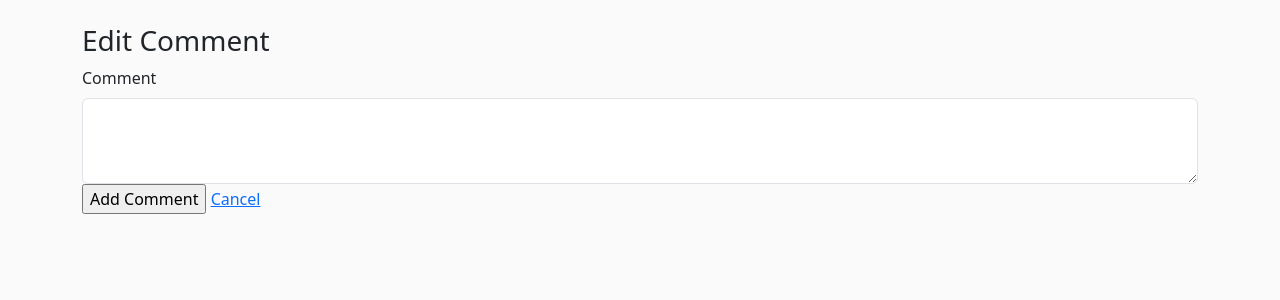
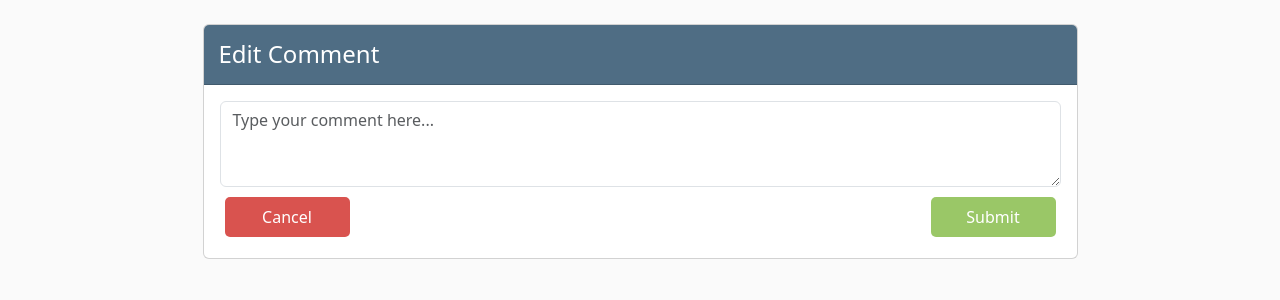
Before and after one commit to Union-Jack/EclipseSupportPortal, a Flask app: template templates/edit_comment.html in a window 1280 px wide. Shown: the part 56-356 px from the top of the page. Run offline with Flask 3, Linux system fonts and the light colour scheme; the template is opened without the code that fills it: values that come from a table or form of the project are taken from there, others are empty.

Commit message:
Styled the edit comment page

```diff
--- a/forms/comment_form.py
+++ b/forms/comment_form.py
@@ -4,4 +4,4 @@ from wtforms.validators import DataRequired
 
 class CommentForm(FlaskForm):
     content = TextAreaField('Comment', validators=[DataRequired()])
-    submit = SubmitField('Add Comment')
+    submit = SubmitField('Submit')
--- a/static/css/tickets.css
+++ b/static/css/tickets.css
@@ -25,12 +25,6 @@ body {
     width: 100%;
     margin: auto;
     flex-direction: column;
-}
-
-.card-header {
-    background-color: #658BA8;
-    color: #FFFFFF;
-
 }
 
 .ticket-details {
@@ -184,6 +178,8 @@ body {
     justify-content: space-between;
     align-items: center;
     padding: 15px;
+    background-color: #4F6D84;
+    color: #FFFFFF;
 }
 
 .comment-card {
@@ -222,6 +218,7 @@ body {
     align-items: center;
     width: 100%;
     margin: 10px auto;
+    flex-wrap: wrap;
 }
 
 .dropdown-group {
@@ -234,7 +231,14 @@ body {
 .dropdown-group label {
     text-align: right;
 }
-.edit-ticket-footer {
+
+.title-group {
+    display: flex;
+    align-items: center;
+    gap: 23px;
+}
+
+.edit-footer {
     display: flex;
     justify-content: space-between;
     align-items: center;
--- a/templates/edit_comment.html
+++ b/templates/edit_comment.html
@@ -1,19 +1,22 @@
 <!DOCTYPE html>
 {% extends "base.html" %}
-
 {% block content %}
-<h3>Edit Comment</h3>
-
-<form method="POST">
+<div class="ticket-container">
+    <div class="card">
+        <h4 class="card-header">Edit Comment</h4>
+        <form class="card-body" method="POST">
             {{ form.hidden_tag() }}
             <div>
-        {{ form.content.label(class="form-label") }}
-        {{ form.content(class="form-control", rows="3") }}
+                {{ form.content(class="form-control", rows="3", placeholder="Type your comment here...") }}
                 {% for error in form.content.errors %}
                     <span>{{ error }}</span>
                 {% endfor %}
             </div>
-    {{ form.submit }}
-    <a href="{{ url_for('tickets.view_ticket', id=ticket_id) }}">Cancel</a>
+            <div class="edit-footer">
+                <a href="{{ url_for('tickets.view_ticket', id=ticket_id) }}"  class="btn ticket-btn-cancel">Cancel</a>
+                {{ form.submit (class="btn ticket-btn-add") }}
+            </div>
         </form>
-{% endblock %}
+    </div>
+</div>
+{% endblock %}z
```
Also changed, not shown: templates/edit.html (+3 -5 lines). Lines whose indentation alone changed are shown as unchanged.
